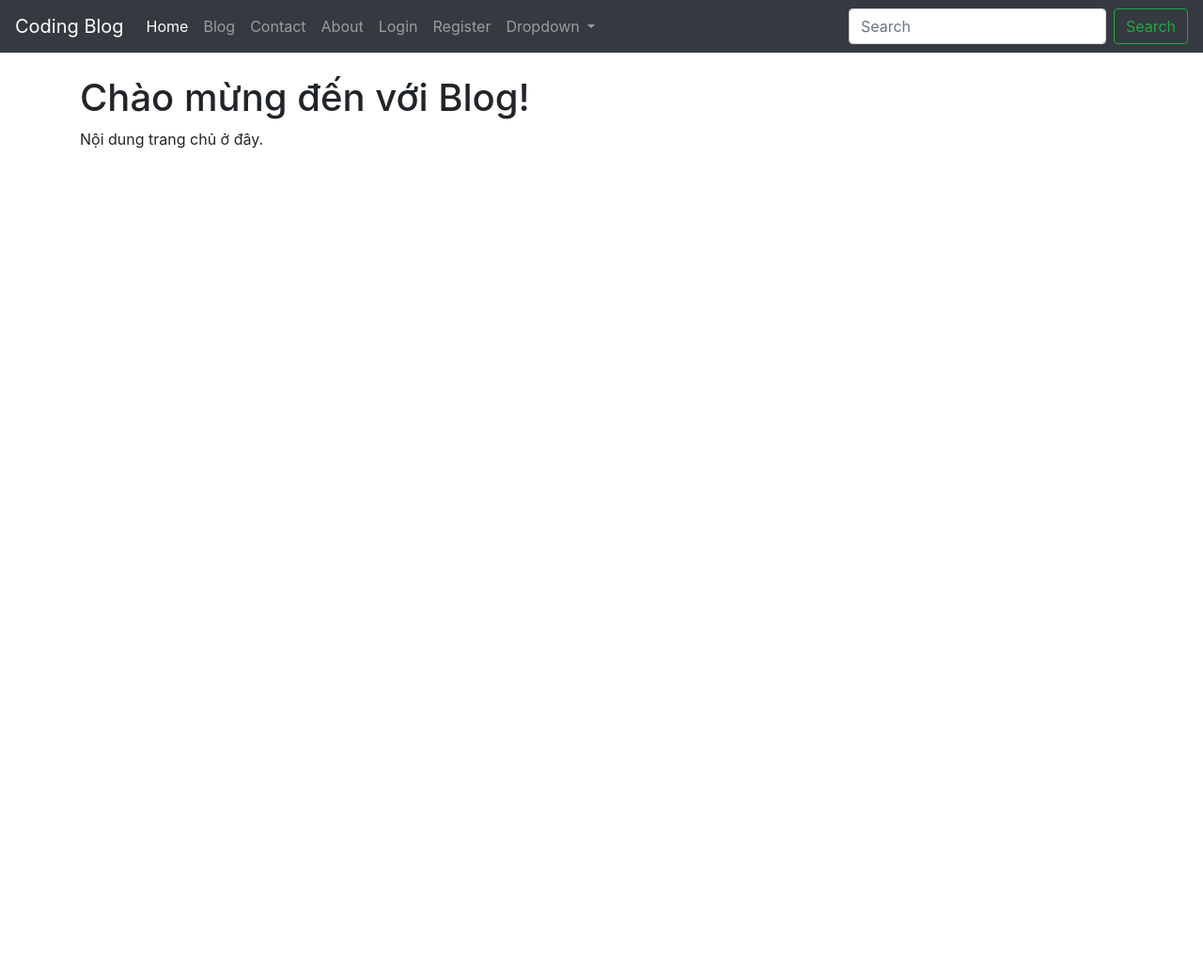
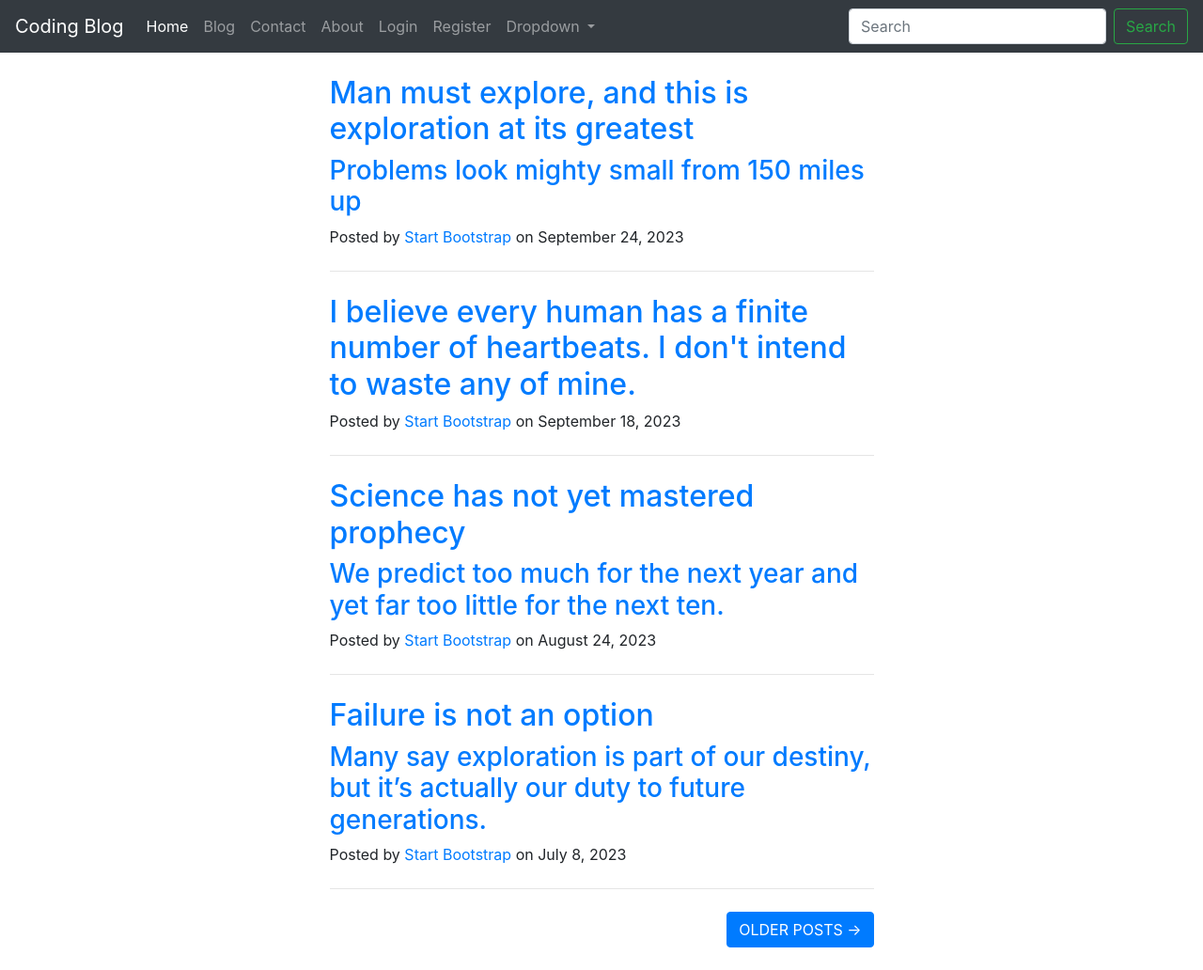
Before and after one commit to Mhoagn/blog-django, a Django app: template templates/homepage/homepage.html in a window 1280 px wide. Shown: the whole page at 94% size. Before the commit the page ends 158 px from the top, so only its background shows below. Run offline with Django 5.2, Linux system fonts and the light colour scheme; the template is opened without the code that fills it, so the values that code supplies are empty.

Commit message:
add new homepage

```diff
--- /dev/null
+++ b/homepage/admin.py
@@ -0,0 +1,3 @@
+from django.contrib import admin
+
+# Register your models here.
--- /dev/null
+++ b/homepage/apps.py
@@ -0,0 +1,6 @@
+from django.apps import AppConfig
+
+
+class HomepageConfig(AppConfig):
+    default_auto_field = 'django.db.models.BigAutoField'
+    name = 'homepage'
--- /dev/null
+++ b/homepage/models.py
@@ -0,0 +1,3 @@
+from django.db import models
+
+# Create your models here.
--- /dev/null
+++ b/homepage/tests.py
@@ -0,0 +1,3 @@
+from django.test import TestCase
+
+# Create your tests here.
--- a/templates/homepage/homepage.html
+++ b/templates/homepage/homepage.html
@@ -5,6 +5,65 @@ Homepage
 {% endblock %}
 
 {% block content %}
-<h1>Chào mừng đến với Blog!</h1>
-<p>Nội dung trang chủ ở đây.</p>
+<div class="container px-4 px-lg-5">
+    <div class="row gx-4 gx-lg-5 justify-content-center">
+        <div class="col-md-10 col-lg-8 col-xl-7">
+            <!-- Post preview-->
+            <div class="post-preview">
+                <a href="post.html">
+                    <h2 class="post-title">Man must explore, and this is exploration at its greatest</h2>
+                    <h3 class="post-subtitle">Problems look mighty small from 150 miles up</h3>
+                </a>
+                <p class="post-meta">
+                    Posted by
+                    <a href="#!">Start Bootstrap</a>
+                    on September 24, 2023
+                </p>
+            </div>
+            <!-- Divider-->
+            <hr class="my-4" />
+            <!-- Post preview-->
+            <div class="post-preview">
+                <a href="post.html"><h2 class="post-title">I believe every human has a finite number of heartbeats. I don't intend to waste any of mine.</h2></a>
+                <p class="post-meta">
+                    Posted by
+                    <a href="#!">Start Bootstrap</a>
+                    on September 18, 2023
+                </p>
+            </div>
+            <!-- Divider-->
+            <hr class="my-4" />
+            <!-- Post preview-->
+            <div class="post-preview">
+                <a href="post.html">
+                    <h2 class="post-title">Science has not yet mastered prophecy</h2>
+                    <h3 class="post-subtitle">We predict too much for the next year and yet far too little for the next ten.</h3>
+                </a>
+                <p class="post-meta">
+                    Posted by
+                    <a href="#!">Start Bootstrap</a>
+                    on August 24, 2023
+                </p>
+            </div>
+            <!-- Divider-->
+            <hr class="my-4" />
+            <!-- Post preview-->
+            <div class="post-preview">
+                <a href="post.html">
+                    <h2 class="post-title">Failure is not an option</h2>
+                    <h3 class="post-subtitle">Many say exploration is part of our destiny, but it’s actually our duty to future generations.</h3>
+                </a>
+                <p class="post-meta">
+                    Posted by
+                    <a href="#!">Start Bootstrap</a>
+                    on July 8, 2023
+                </p>
+            </div>
+            <!-- Divider-->
+            <hr class="my-4" />
+            <!-- Pager-->
+            <div class="d-flex justify-content-end mb-4"><a class="btn btn-primary text-uppercase" href="#!">Older Posts →</a></div>
+        </div>
+    </div>
+</div>
 {% endblock %}
```
Also changed, not shown: blog/settings.py (+20 -3 lines), homepage/urls.py (added, +10 -0 lines), homepage/views.py (added, +11 -0 lines), homepage/__init__.py (added), homepage/migrations/__init__.py (added).
